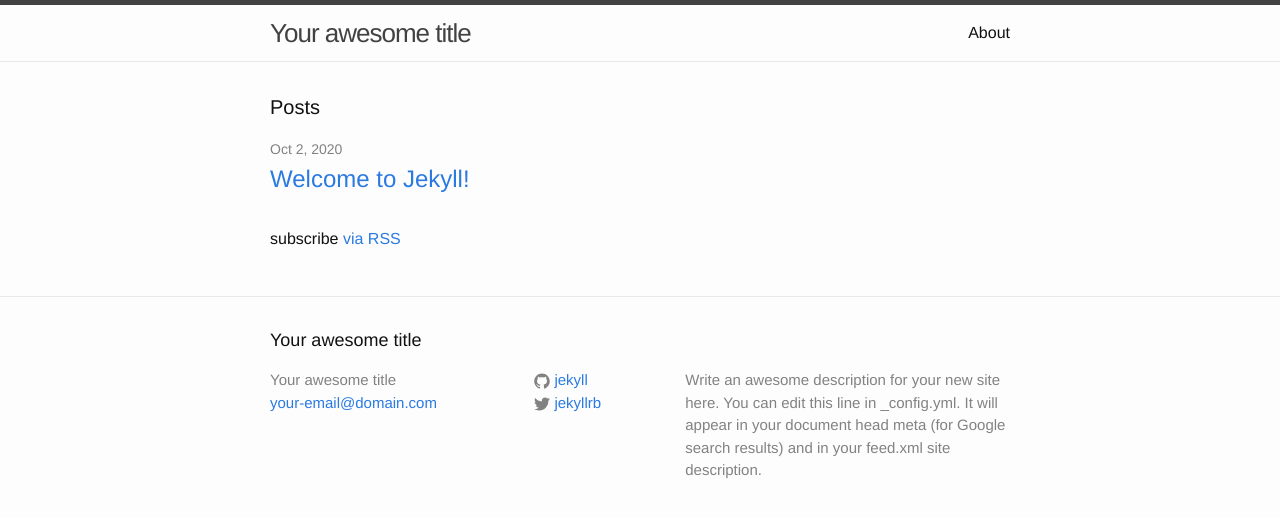
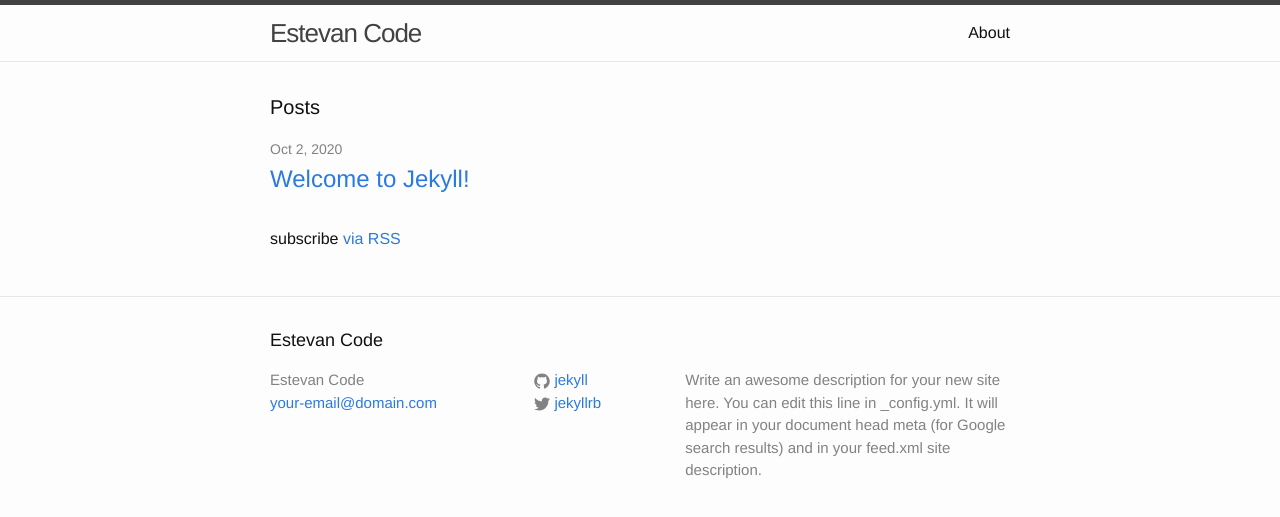
Before and after one commit to Estevan-Gonzales/Estevan-Gonzales.github.io, a Jekyll site: the page built from index.html, in a window 1280 px wide. Shown: the top 517 px of the page. Built offline with Jekyll 4.4.1, drawn with Linux system fonts in a browser that asks for light colours.

Commit message:
Update _config.yml

```diff
--- a/_config.yml
+++ b/_config.yml
@@ -6,7 +6,7 @@
 # 'jekyll serve'. If you change this file, please restart the server process.
 
 # Site settings
-title: Your awesome title
+title: Estevan Code
 email: your-email@domain.com
 description: > # this means to ignore newlines until "baseurl:"
   Write an awesome description for your new site here. You can edit this
```
